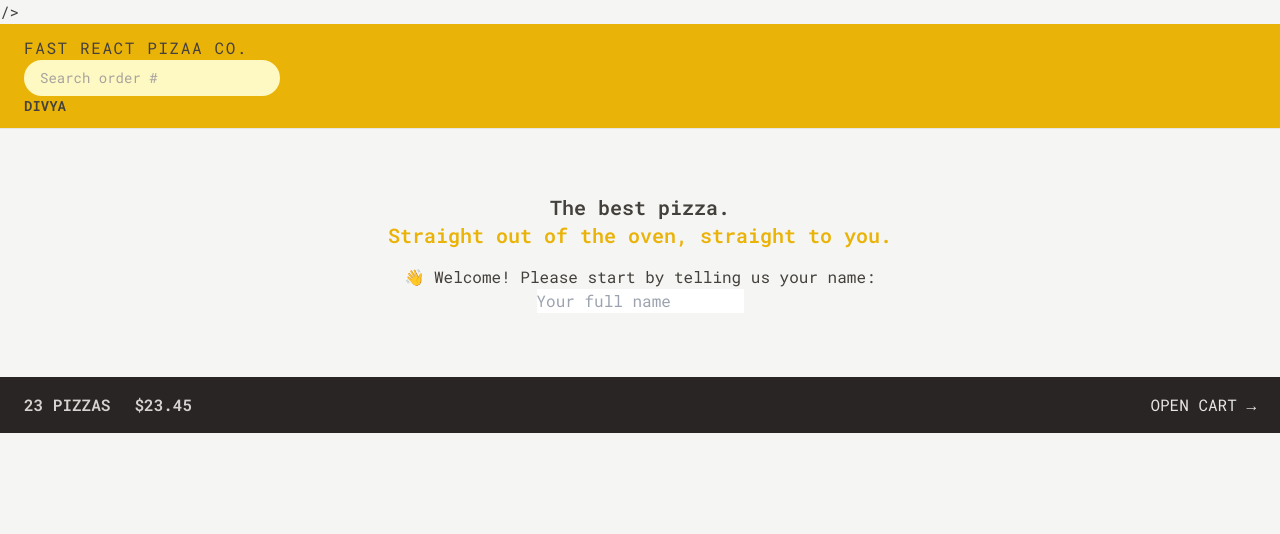
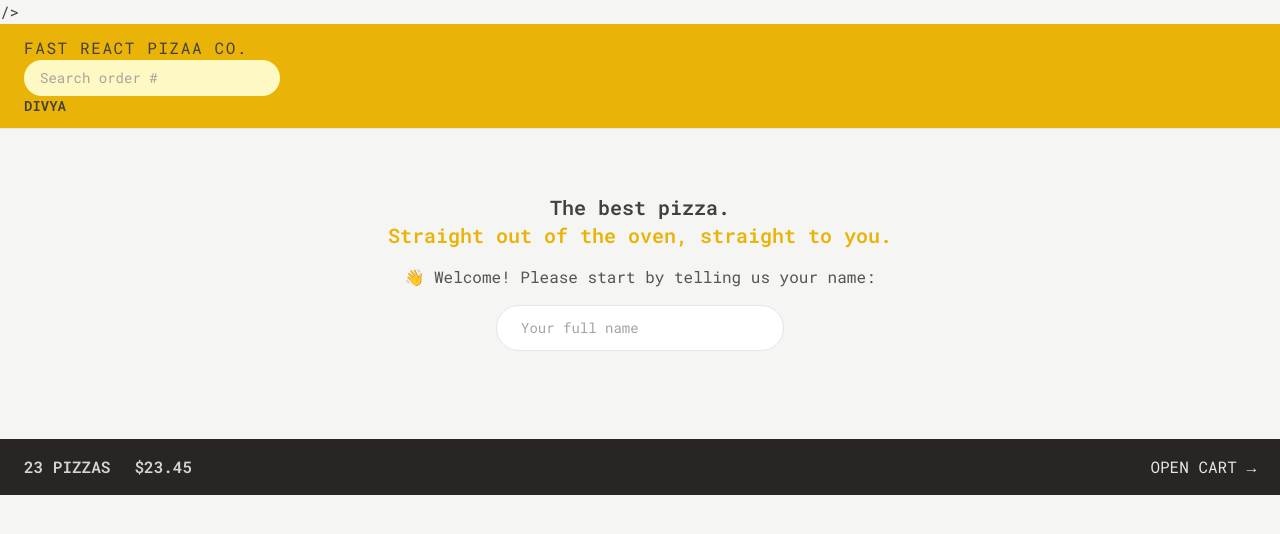
Before and after one commit to divyamotghare/fast-react-pizza, a React (Vite) app: page / in a window 1280 px wide. Shown: the top 534 px of the page. Built offline with nearby package versions, Linux system fonts and the light colour scheme.

Commit message:
added styles and custom buttons

```diff
--- a/src/features/user/CreateUser.jsx
+++ b/src/features/user/CreateUser.jsx
@@ -1,4 +1,5 @@
 import { useState } from 'react';
+import Button from '../../UI/Button';
 
 function CreateUser() {
   const [username, setUsername] = useState('');
@@ -9,18 +10,21 @@ function CreateUser() {
 
   return (
     <form onSubmit={handleSubmit}>
-      <p>👋 Welcome! Please start by telling us your name:</p>
+      <p className="mb-4 text-sm text-stone-600 md:text-base">
+        👋 Welcome! Please start by telling us your name:
+      </p>
 
       <input
         type="text"
         placeholder="Your full name"
         value={username}
         onChange={(e) => setUsername(e.target.value)}
+        className="input mb-6 w-72"
       />
 
       {username !== '' && (
         <div>
-          <button>Start ordering</button>
+          <Button type="primary">Start ordering</Button>
         </div>
       )}
     </form>
```
